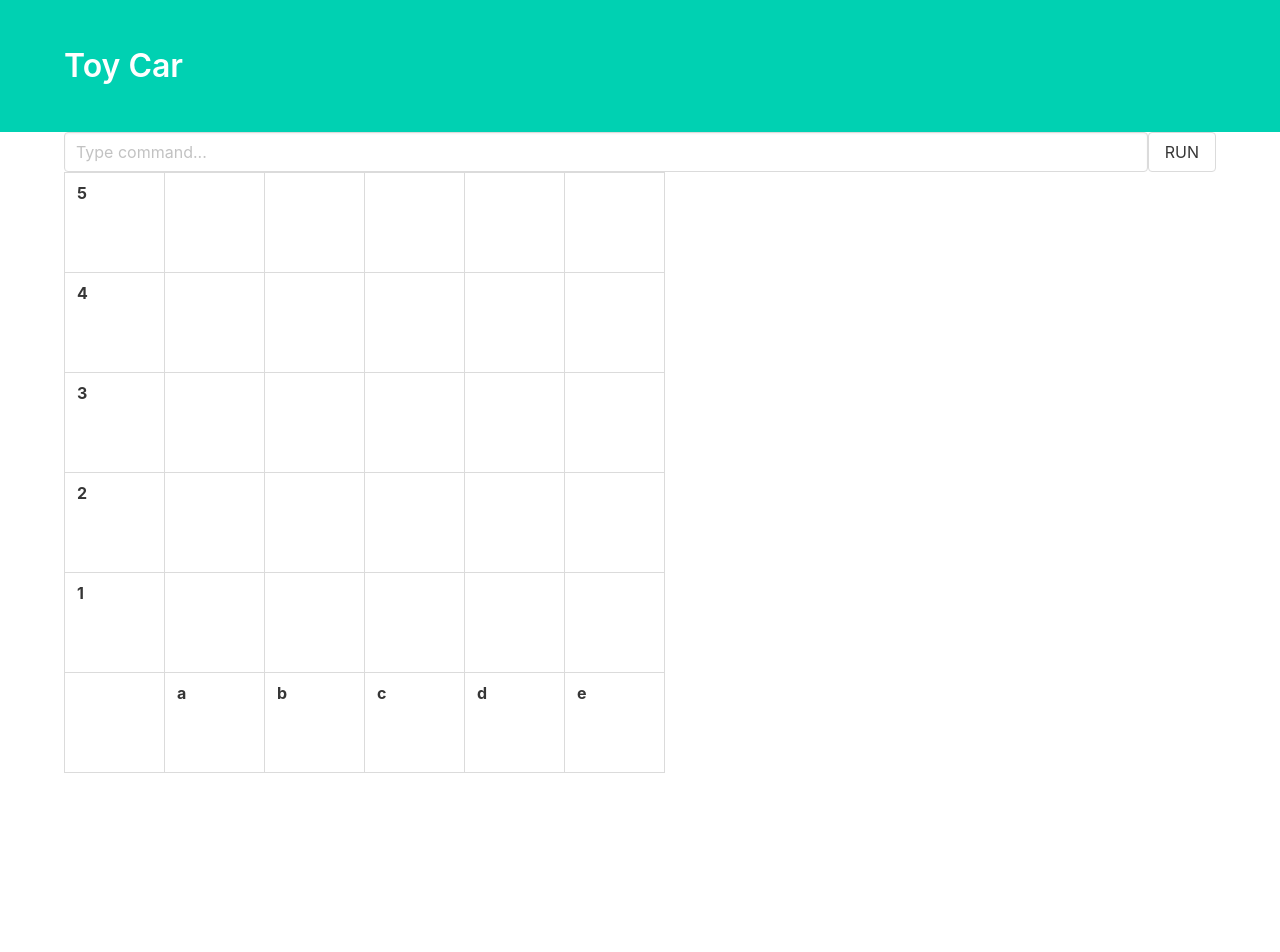
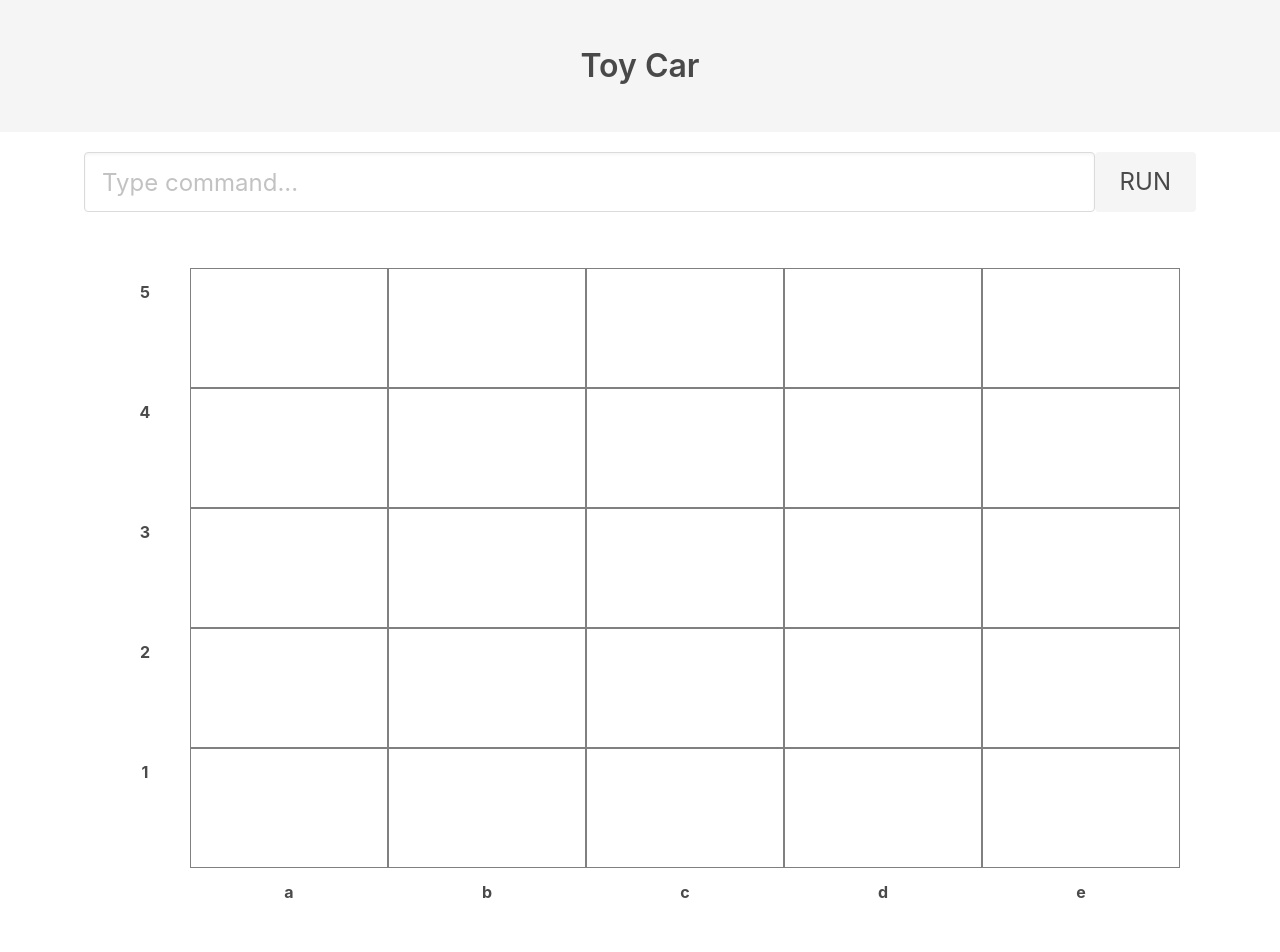
Before and after one commit to aleepolicarps/toycar, a Symfony app: template templates/index.html.twig in a window 1280 px wide. Before the commit the page ends 773 px from the top, so only its background shows below. Run offline with Twig, Linux system fonts and the light colour scheme; the template is opened without the code that fills it, so the values that code supplies are empty; style sheets or scripts are compiled from the project's sources; some libraries are stand-ins or nearby versions.

Commit message:
Clean up code

```diff
--- a/assets/css/app.scss
+++ b/assets/css/app.scss
@@ -1,18 +1,30 @@
-td {
-    width: 100px;
-    height: 100px;
+.title {
     text-align: center;
-    vertical-align: middle;
+}
+
+.car-table {
+    height: 100%;
+
+    .cell {
+        border: 1px solid gray;
+        height: 120px;
+    }
+
+    .cell-label {
+        text-align: center;
+        font-weight: bold;
+    }
 }
 
 .car {
-    width: 25px;
+    width: 40px;
     height: auto;
     display: block;
     margin: auto;
-    margin-top: 10px;
+    margin-bottom: 10px;
 }
 
 .command {
     display: flex;
+    padding: 20px;
 }
--- a/assets/js/app.js
+++ b/assets/js/app.js
@@ -7,7 +7,7 @@ class App extends Component {
   render() {
     return (
       <div>
-        <section class="hero is-primary">
+        <section class="hero is-light">
         <div class="hero-body">
           <div class="container">
             <h1 class="title">
--- a/assets/js/components/Car.js
+++ b/assets/js/components/Car.js
@@ -19,6 +19,6 @@ export default class Car extends Component {
       transform: `rotate(${rotation}deg)`
     };
 
-    return <img src="/images/car.png" class="car" style={style} />;
+    return <img src="/images/car.png" class="image car" style={style} />;
   }
 }
--- a/assets/js/components/CarTable.js
+++ b/assets/js/components/CarTable.js
@@ -12,7 +12,8 @@ export default class CarTable extends Component {
         this.setState({
           x: jsonResponse.x,
           y: jsonResponse.y,
-          direction: jsonResponse.direction
+          direction: jsonResponse.direction,
+          hasError: false
         });
       });
 
@@ -36,10 +37,10 @@ export default class CarTable extends Component {
   }
   runCommand() {
     const { command } = this.state;
-    let carCommand = command;
+    let carCommand = command.trim;
 
     if(command.toLowerCase().includes('place')) {
-      const [, coordinates] = command.split(' ');
+      const coordinates = command.replace('PLACE', '').replace(' ', '');
       let [x, y, direction] = coordinates.split(',');
       y--;
       x = x.toLowerCase().charCodeAt(0) - 97;
@@ -47,46 +48,60 @@ export default class CarTable extends Component {
     }
 
     fetch(`/api/car/run-command?command=${carCommand}`)
-      .then(response => response.json())
+      .then(response => {
+        if(response.status == 403) {
+          this.setState({
+            hasError: true
+          });
+
+          return;
+        }
+        return response.json()
+      })
       .then((jsonResponse) => {
+        if(jsonResponse)
         this.setState({
           x: jsonResponse.x,
           y: jsonResponse.y,
-          direction: jsonResponse.direction
+          direction: jsonResponse.direction,
+          hasError: false
         });
       });
   }
 
   render(props, state) {
     const { width, length } = props;
-    const {x, y, direction} = state;
+    const {x, y, direction, hasError} = state;
 
     return (
       <div>
         <div class="command">
-          <input class="input" type="text" placeholder="Type command..." onChange={this.changeCommand.bind(this)}/>
-          <button class="button" onClick={this.runCommand.bind(this)}>RUN</button>
+          <input class={"input is-large " + (hasError && 'is-danger')} type="text" placeholder="Type command..." onChange={this.changeCommand.bind(this)} onKeyup={((e) => { e.keyCode == 13 && this.runCommand(e); }).bind(this)}/>
+          <button class="button is-light is-large" onClick={this.runCommand.bind(this)}>RUN</button>
         </div>
-        <table class="table is-bordered">
+        <div class="section car-table">
           {
             [...Array(length + 1)].map((a, i) => (
-              <tr>
+              <div class="columns">
                 {[...Array(width + 1)].map((a, j) => {
-                  if(j == 0 && i != length) {
-                    return <th class="cell-label">{length - i}</th>
+                  if(j == 0 && i == width) {
+                    return <div class="column is-1"></div>
+                  } else if(j == 0 && i != length) {
+                    return <div class="column cell-label is-1">{length - i}</div>
                   } else if(i == width && j != 0) {
-                    return <th class="cell-label">{String.fromCharCode(97 + j - 1)}</th>
+                    return <div class="column cell-label">{String.fromCharCode(97 + j - 1)}</div>
                   } else if(x !== undefined && y !== undefined) {
                     if(length - i - 1 == y && j - 1 == x) {
-                      return <td><Car direction={direction} /></td>
+                      return <div class="column cell"><Car direction={direction} /></div>
                     }
                   }
-                  return <td></td>
+
+                  return <div class="column cell"></div>
                 })}
-              </tr>
+              </div>
             ))
           }
-        </table>
+        </div>
       </div>
     );
   }
```
